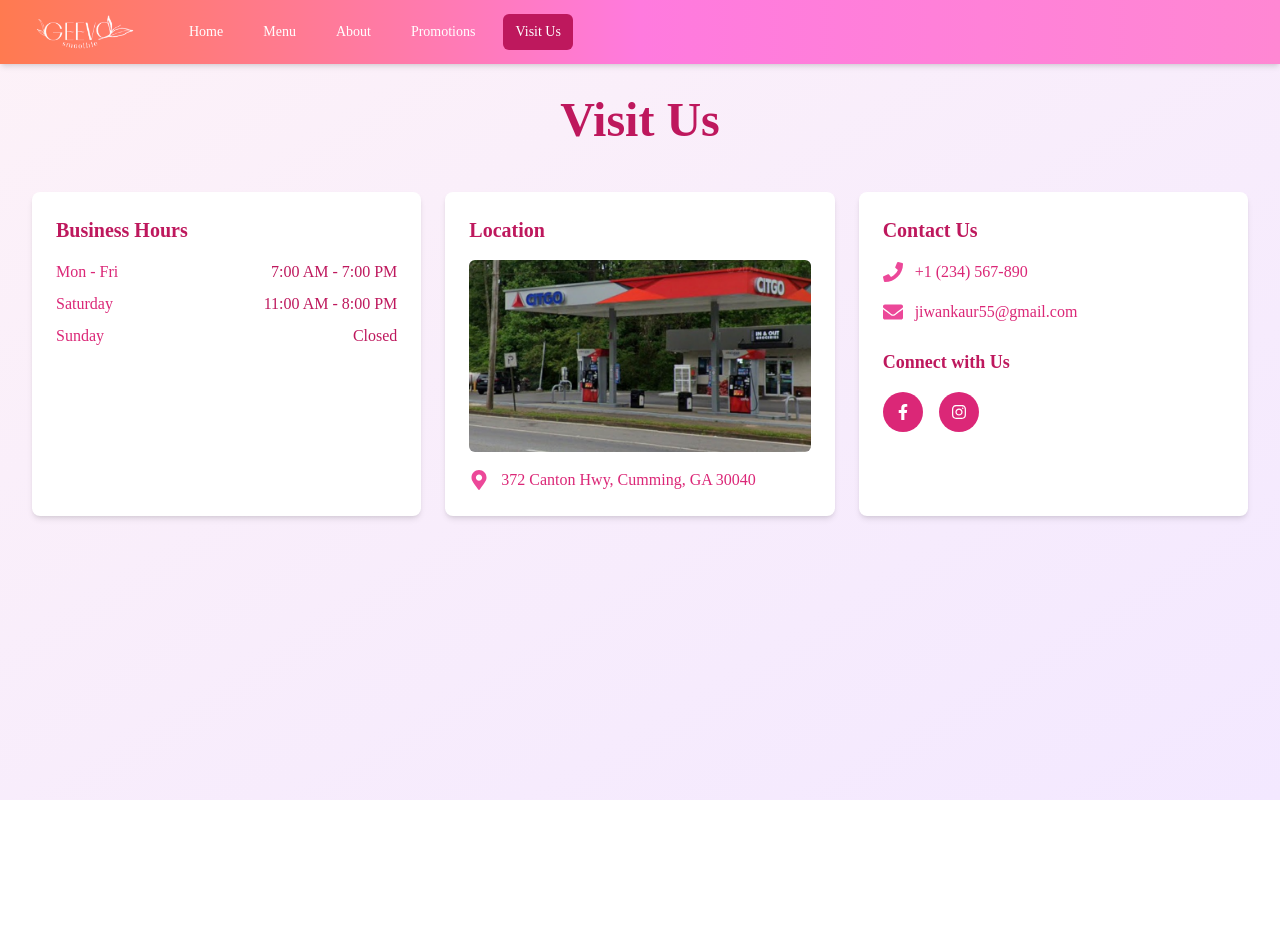
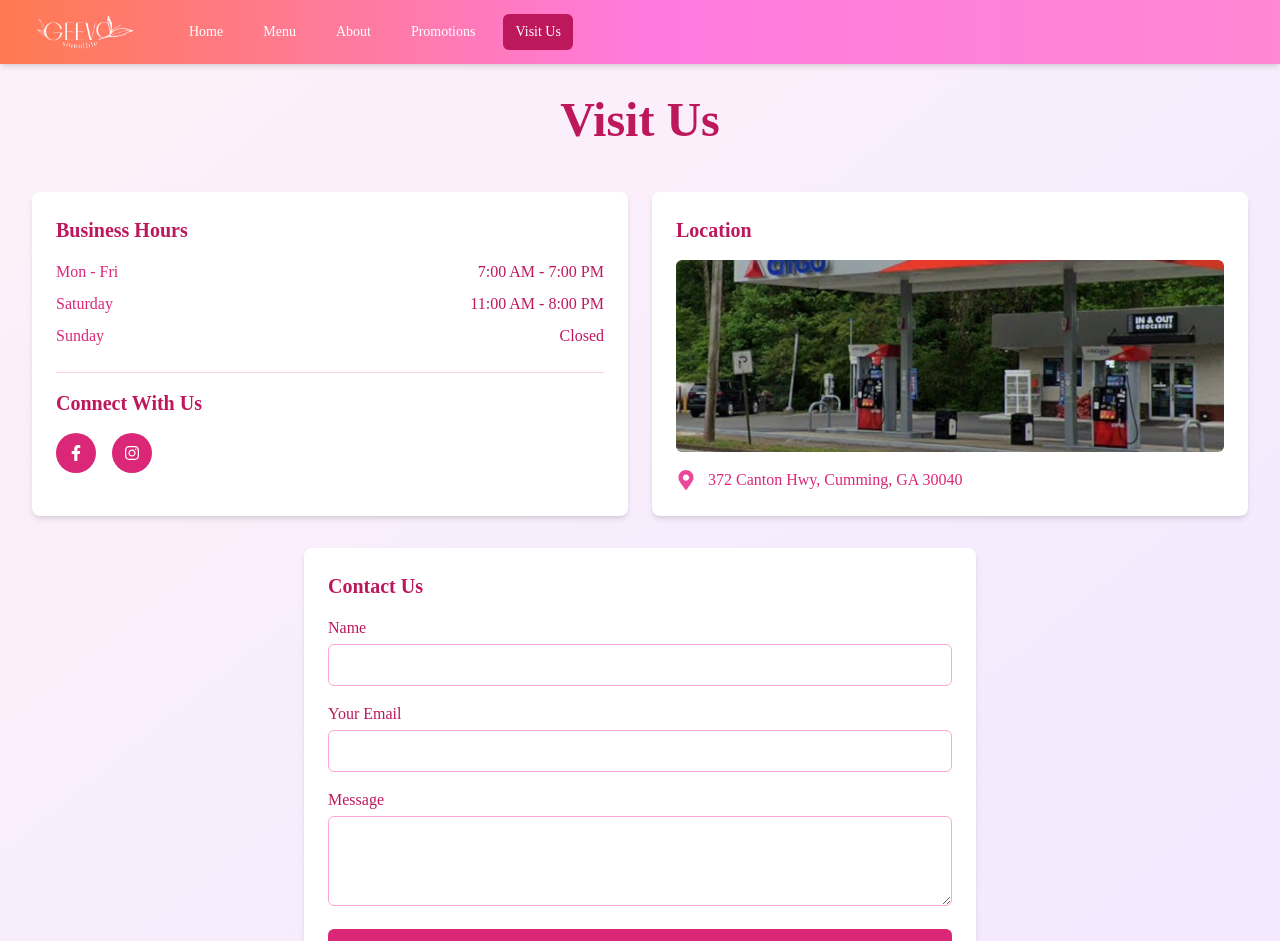
Before and after one commit to Giansingh4710/geevo-smoothie, a React (Vite) app: page /visitus in a window 1280 px wide. Shown: the top 941 px of the page. Before the commit the page ends 800 px from the top, so only its background shows below. Built offline with nearby package versions, Linux system fonts and the light colour scheme.

Commit message:
added email form

```diff
--- a/src/assets/constants.tsx
+++ b/src/assets/constants.tsx
@@ -180,9 +180,9 @@ export const COFFEES: MenuItem[] = [
   },
   {
     pic: tea,
-    name: "Tea (Hot)",
+    name: "Herbal Tea",
     description:
-      "A seasonal soothing and aromatic selection of fine teas, brewed to perfection for a calming and refreshing experience. Ideal for tea lovers. Comes in many flavors",
+      "A soothing, aromatic selection of herbal teas crafted for a calming and refreshing experience. Each blend is brewed to perfection, offering a variety of flavors to delight tea lovers and bring a sense of relaxation with every sip.",
     price: "$3.95 (10oz) / $4.75 (16oz)",
   },
 ];
--- a/src/pages/VisitUsPage.tsx
+++ b/src/pages/VisitUsPage.tsx
@@ -1,71 +1,89 @@
-import React from "react";
-import { PAGES } from "../assets/constants";
-import NavBar from "../components/NavBar.tsx";
-import storePic from "../assets/pics/store.jpg";
-import {
-  FaEnvelope,
-  FaPhone,
-  FaMapMarkerAlt,
-  FaClock,
-  FaFacebookF,
-  FaInstagram,
-  FaTwitter,
-} from "react-icons/fa";
+import React, {useRef} from 'react';
+import {PAGES} from '../assets/constants';
+import NavBar from '../components/NavBar.tsx';
+import storePic from '../assets/pics/store.jpg';
+import {FaEnvelope, FaPhone, FaMapMarkerAlt, FaClock, FaFacebookF, FaInstagram, FaTwitter} from 'react-icons/fa';
 
 const VisitUsPage: React.FC = () => {
-  const address = "372 Canton Hwy, Cumming, GA 30040";
-  const googleMapsUrl = `https://www.google.com/maps/search/?api=1&query=${encodeURIComponent(
-    address,
-  )}`;
+  const address = '372 Canton Hwy, Cumming, GA 30040';
+  const googleMapsUrl = `https://www.google.com/maps/search/?api=1&query=${encodeURIComponent(address)}`;
 
   return (
     <div className="min-h-screen flex flex-col bg-gradient-to-br from-pink-50 to-purple-100">
       <NavBar current_page={PAGES.visitus} />
       <main className="flex-grow p-4 md:p-8">
         <div className="max-w-7xl mx-auto">
-          <h1 className="text-4xl md:text-5xl font-bold text-pink-700 text-center mb-12">
-            Visit Us
-          </h1>
-          <div className="grid grid-cols-1 md:grid-cols-3 gap-6">
+          <h1 className="text-4xl md:text-5xl font-bold text-pink-700 text-center mb-12">Visit Us</h1>
+          <div className="grid grid-cols-1 md:grid-cols-2 gap-6 mb-8">
             <Card title="Business Hours">
               <BusinessHours />
+              <div className="mt-6 border-t border-pink-200 pt-4">
+                <h1 className="text-xl font-semibold text-pink-700 mb-3">Connect With Us</h1>
+                <div className="flex space-x-4 mt-4 justify-start">
+                  {/* <SocialLink href="https://twitter.com" icon={<FaTwitter />} /> */}
+                  <SocialLink
+                    href="https://www.facebook.com/people/Geevo-Smoothie/61567061822100/"
+                    icon={<FaFacebookF />}
+                  />
+                  <SocialLink href="https://www.instagram.com/geevosmoothies/" icon={<FaInstagram />} />
+                </div>
+              </div>
             </Card>
 
             <Card title="Location">
-              <img
-                src={storePic}
-                alt="Geevo Smoothies Store"
-                className="w-full h-48 object-cover rounded-md mb-4"
-              />
+              <img src={storePic} alt="Geevo Smoothies Store" className="w-full h-48 object-cover rounded-md mb-4" />
               <ContactItem
                 icon={<FaMapMarkerAlt className="text-pink-500 text-xl" />}
                 content={address}
                 href={googleMapsUrl}
               />
             </Card>
+          </div>
 
-            <Card title="Contact Us">
-              <div className="space-y-4">
-                <ContactItem
-                  icon={<FaPhone className="text-pink-500 text-xl" />}
-                  content="+1 (234) 567-890"
-                  href="tel:+1234567890"
-                />
-                <ContactItem
-                  icon={<FaEnvelope className="text-pink-500 text-xl" />}
-                  content="jiwankaur55@gmail.com"
-                  href="mailto:jiwankaur55@gmail.com"
+          <div className="max-w-2xl mx-auto bg-white p-6 rounded-lg shadow-md">
+            <h2 className="text-xl font-semibold text-pink-700 mb-4">Contact Us</h2>
+            <form className="space-y-4" target="_blank" action="https://formsubmit.co/jiwankaur55@gmail.com" method="POST">
+              <div>
+                <label htmlFor="name" className="block text-pink-700 mb-1">
+                  Name
+                </label>
+                <input
+                  type="text"
+                  name="name"
+                  id="name"
+                  className="w-full bg-white px-3 py-2 border border-pink-300 rounded-md focus:outline-none focus:ring-2 focus:ring-pink-500"
+                  required
                 />
               </div>
-              <h2 className="text-lg font-semibold text-pink-700 mt-6">
-                Connect with Us
-              </h2>
-              <div className="flex space-x-4 mt-4">
-                {/* <SocialLink href="https://twitter.com" icon={<FaTwitter />} /> */}
-                <SocialLink href="https://www.facebook.com/people/Geevo-Smoothie/61567061822100/" icon={<FaFacebookF />} />
-                <SocialLink href="https://www.instagram.com/geevosmoothies/" icon={<FaInstagram />} />
+              <div>
+                <label htmlFor="email" className="block text-pink-700 mb-1">
+                  Your Email
+                </label>
+                <input
+                  type="email"
+                  name="email"
+                  id="email"
+                  className="w-full bg-white px-3 py-2 border border-pink-300 rounded-md focus:outline-none focus:ring-2 focus:ring-pink-500"
+                  required
+                />
               </div>
-            </Card>
+              <div>
+                <label htmlFor="message" className="block text-pink-700 mb-1">
+                  Message
+                </label>
+                <textarea
+                  name="message"
+                  id="message"
+                  rows={3}
+                  className="w-full bg-white px-3 py-2 border border-pink-300 rounded-md focus:outline-none focus:ring-2 focus:ring-pink-500"
+                  required></textarea>
+              </div>
+              <button
+                type="submit"
+                className="w-full bg-pink-600 text-white py-2 px-4 rounded-md hover:bg-pink-700 transition duration-300">
+                Send Message
+              </button>
+            </form>
           </div>
         </div>
       </main>
@@ -73,10 +91,7 @@ const VisitUsPage: React.FC = () => {
   );
 };
 
-const Card: React.FC<{ title: string; children: React.ReactNode }> = ({
-  title,
-  children,
-}) => (
+const Card: React.FC<{title: string; children: React.ReactNode}> = ({title, children}) => (
   <div className="bg-white p-6 rounded-lg shadow-md">
     <h2 className="text-xl font-semibold text-pink-700 mb-4">{title}</h2>
     {children}
@@ -87,15 +102,14 @@ const ContactItem: React.FC<{
   icon: React.ReactNode;
   content: string;
   href: string;
-}> = ({ icon, content, href }) => (
+}> = ({icon, content, href}) => (
   <div className="flex items-center space-x-3">
     {icon}
     <a
       href={href}
       target="_blank"
       rel="noopener noreferrer"
-      className="text-pink-600 hover:text-pink-800 transition duration-300"
-    >
+      className="text-pink-600 hover:text-pink-800 transition duration-300">
       {content}
     </a>
   </div>
@@ -103,9 +117,9 @@ const ContactItem: React.FC<{
 
 const BusinessHours: React.FC = () => {
   const hours = [
-    { day: "Mon - Fri", hours: "7:00 AM - 7:00 PM" },
-    { day: "Saturday", hours: "11:00 AM - 8:00 PM" },
-    { day: "Sunday", hours: "Closed" },
+    {day: 'Mon - Fri', hours: '7:00 AM - 7:00 PM'},
+    {day: 'Saturday', hours: '11:00 AM - 8:00 PM'},
+    {day: 'Sunday', hours: 'Closed'},
   ];
 
   return (
@@ -120,16 +134,12 @@ const BusinessHours: React.FC = () => {
   );
 };
 
-const SocialLink: React.FC<{ href: string; icon: React.ReactNode }> = ({
-  href,
-  icon,
-}) => (
+const SocialLink: React.FC<{href: string; icon: React.ReactNode}> = ({href, icon}) => (
   <a
     href={href}
     target="_blank"
     rel="noopener noreferrer"
-    className="bg-pink-600 text-white p-3 rounded-full hover:bg-pink-700 transition duration-300"
-  >
+    className="bg-pink-600 text-white p-3 rounded-full hover:bg-pink-700 transition duration-300">
     {icon}
   </a>
 );
```
Also changed, not shown: 1 other file (tests, documents, lock files or other folders).
